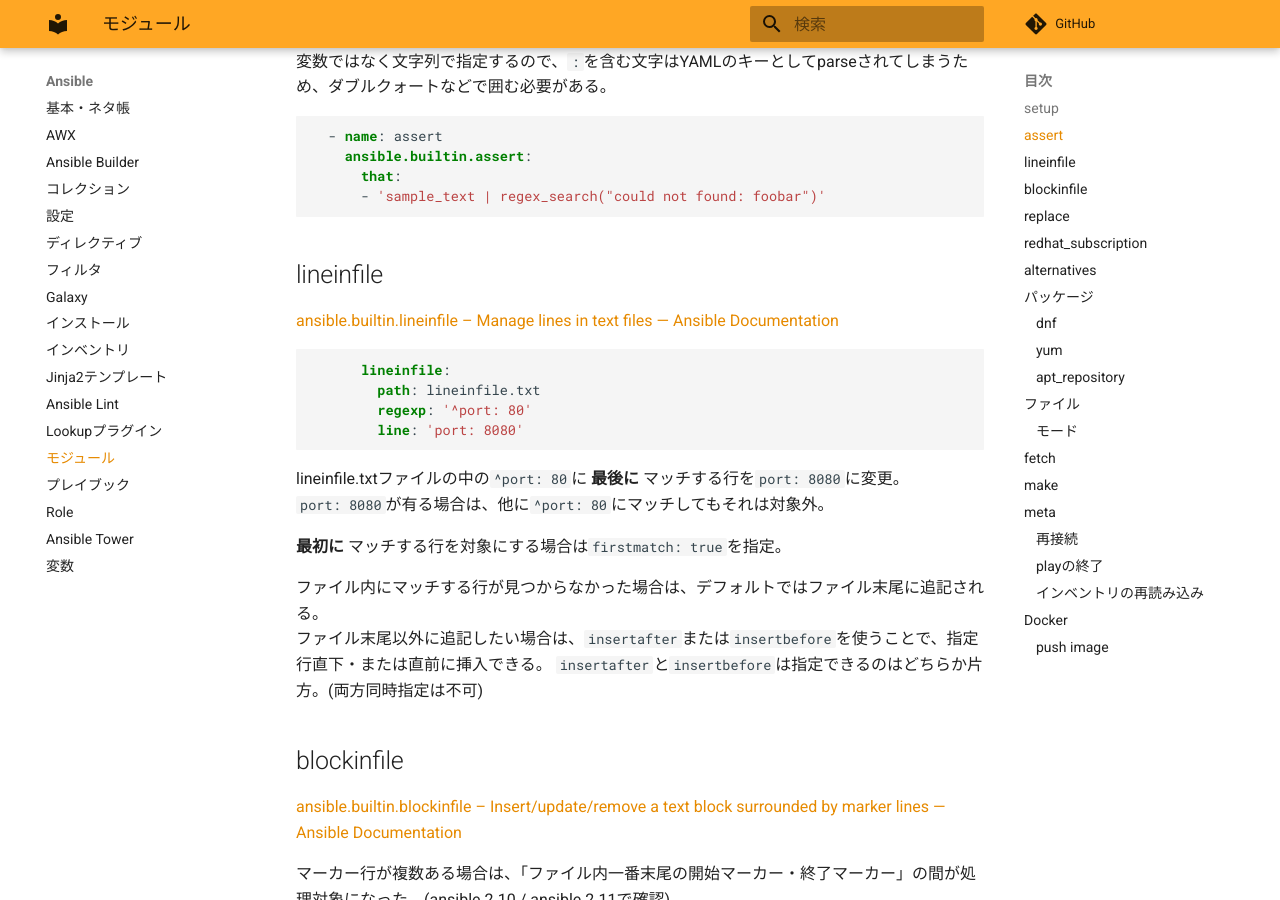
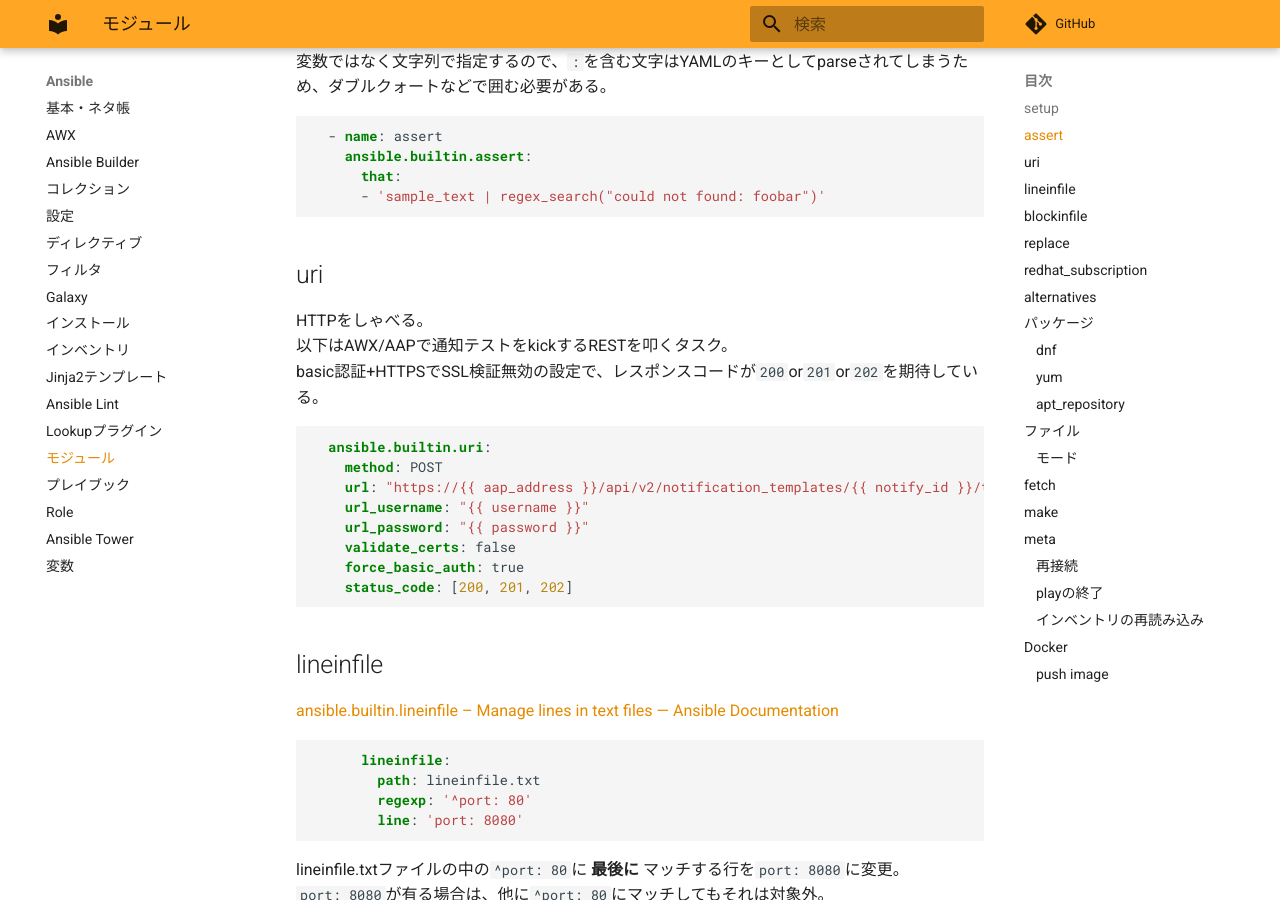
Before and after one commit to zaki-lknr/docs, an MkDocs documentation site: the page built from docs/Ansible/module.md, in a window 1280 px wide and 900 px high, scrolled down 815 px. Built offline with MkDocs 1.6.1 and Material for MkDocs 9.7.7, drawn with Linux system fonts in a browser that asks for light colours; comment, search, counter and statistics services are not loaded.

Commit message:
add: ansible/module: uriモジュールでREST

````diff
--- a/docs/Ansible/module.md
+++ b/docs/Ansible/module.md
@@ -38,6 +38,23 @@ $ ansible -i inventory.ini all -m setup
     ansible.builtin.assert:
       that:
       - 'sample_text | regex_search("could not found: foobar")'
+```
+
+## uri
+
+HTTPをしゃべる。
+以下はAWX/AAPで通知テストをkickするRESTを叩くタスク。
+basic認証+HTTPSでSSL検証無効の設定で、レスポンスコードが`200`or`201`or`202`を期待している。
+
+```yaml
+  ansible.builtin.uri:
+    method: POST
+    url: "https://{{ aap_address }}/api/v2/notification_templates/{{ notify_id }}/test/"
+    url_username: "{{ username }}"
+    url_password: "{{ password }}"
+    validate_certs: false
+    force_basic_auth: true
+    status_code: [200, 201, 202]
 ```
 
 ## lineinfile
````
